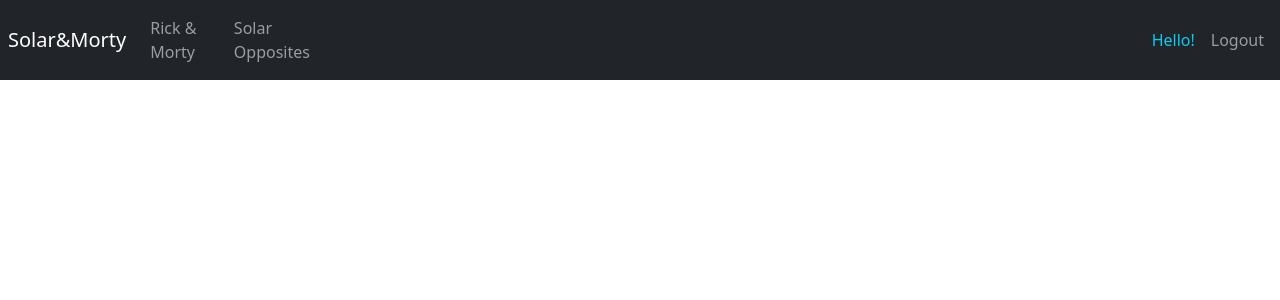
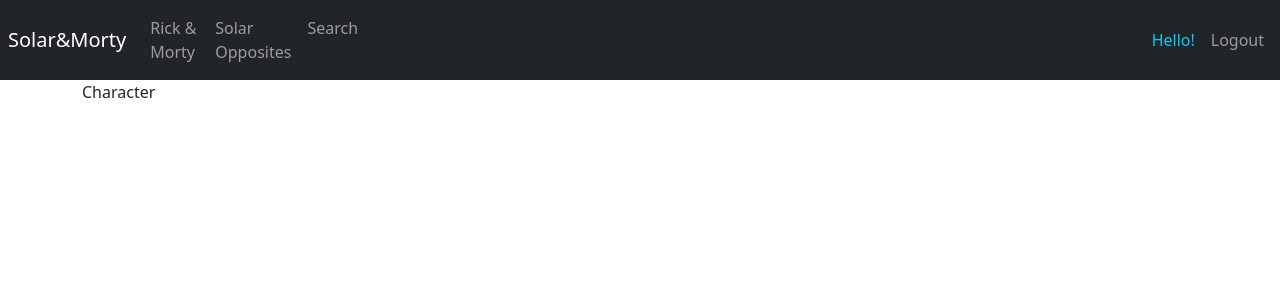
Before and after one commit to ValenciaTatiana/SolarAndMorty, a React (Vite) app: page /character in a window 1280 px wide. Shown: the top 300 px of the page. Built offline with nearby package versions, Linux system fonts and the light colour scheme.

Commit message:
Agregando nuevas rutas y nueva paginas

```diff
--- /dev/null
+++ b/src/characters/pages/CharacterPage.jsx
@@ -0,0 +1,5 @@
+export const CharacterPage = () => {
+  return (
+    <div>Character</div>
+  )
+}
--- /dev/null
+++ b/src/characters/pages/SearchPage.jsx
@@ -0,0 +1,5 @@
+export const SearchPage = () => {
+  return (
+    <div>Search...</div>
+  )
+}
--- a/src/characters/pages/index.js
+++ b/src/characters/pages/index.js
@@ -2,3 +2,5 @@ export * from './RickAndMortyPage';
 export * from './SolarOppositiesPage';
 export * from './NotFoundPage';
 export * from './HomePage';
+export * from './SearchPage';
+export * from './CharacterPage';
--- /dev/null
+++ b/src/characters/routes/SolarAndMortyRoutes.jsx
@@ -0,0 +1,24 @@
+import { Routes, Route } from "react-router-dom";
+import { Navbar } from '../../ui/components/index';
+import { RickAndMortyPage, SolarOppositiesPage, NotFoundPage, HomePage, SearchPage, CharacterPage } from "../../characters/pages/index";
+
+export const SolarAndMortyRoutes = () => {
+    return (
+        <>
+            <Navbar />
+
+            <div className="container">
+                <Routes>
+                    <Route path="/" element={<HomePage/>}/>
+                    <Route path="rickandmorty" element={<RickAndMortyPage/>}/>
+                    <Route path="solaropposities" element={<SolarOppositiesPage/>}/>
+                    <Route path="search" element={<SearchPage/>}></Route>
+                    <Route path="character" element={<CharacterPage/>}></Route>
+
+                    <Route path="404" element={<NotFoundPage/>}/>
+                </Routes>
+            </div>
+
+        </>
+    )
+}
--- a/src/router/AppRouter.jsx
+++ b/src/router/AppRouter.jsx
@@ -1,19 +1,13 @@
 import { Routes, Route } from "react-router-dom";
 import { LoginPage } from "../auth/pages/index";
-import { RickAndMortyPage, SolarOppositiesPage, NotFoundPage, HomePage } from "../characters/pages/index";
-import { Navbar } from "../ui/components/Navbar";
+import { SolarAndMortyRoutes } from "../characters/routes/SolarAndMortyRoutes";
 
 export const AppRouter = () => {
     return (
         <>
-            <Navbar/>
             <Routes>
-                <Route path="/" element={<HomePage/>}/>
                 <Route path="login" element={<LoginPage/>}/>
-                <Route path="rickandmorty" element={<RickAndMortyPage/>}/>
-                <Route path="solaropposities" element={<SolarOppositiesPage/>}/>
-
-                <Route path="404" element={<NotFoundPage/>}/>
+                <Route path="/*" element={<SolarAndMortyRoutes/>}></Route>
             </Routes>
         </>
     );
--- a/src/ui/components/Navbar.jsx
+++ b/src/ui/components/Navbar.jsx
@@ -15,6 +15,9 @@ export const Navbar = () => {
                     </NavLink>
                     <NavLink className={({ isActive }) => `nav-item nav-link ${isActive ? 'active' : ''}`} to="/solaropposities">
                         Solar Opposites
+                    </NavLink>
+                    <NavLink className={({ isActive }) => `nav-item nav-link ${isActive ? 'active' : ''}`} to="/search">
+                        Search
                     </NavLink>
                 </div>
             </div>
```
